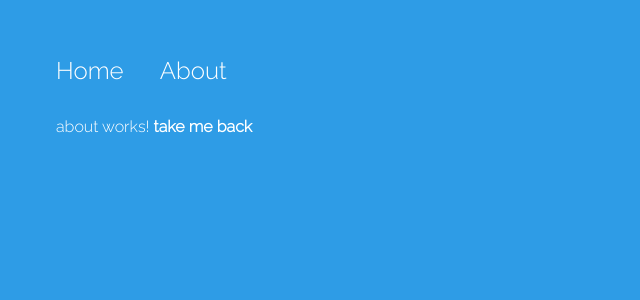
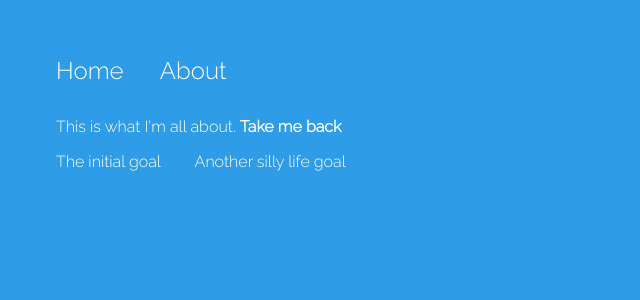
Before and after one commit to JesusRodriguezR/ng5-web, an Angular app: page /about/48 in a window 1280 px wide. Shown: the top 300 px of the page, without its empty margins (0-640 px from the left). Built offline with nearby package versions, Linux system fonts and the light colour scheme.

Commit message:
add services #11

```diff
--- a/src/app/about/about.component.html
+++ b/src/app/about/about.component.html
@@ -1,4 +1,9 @@
 <p>
-    about works!
-    <a href="" (click)="sendMeHome()"> <strong>take me back</strong> </a>
+    This is what I'm all about. <a href="" (click)="sendMeHome()"> <strong>Take me back</strong> </a>
 </p>
+
+<ul>
+    <li *ngFor="let goal of goals">
+        {{ goal }}
+    </li>
+</ul>
--- a/src/app/about/about.component.ts
+++ b/src/app/about/about.component.ts
@@ -1,6 +1,7 @@
 import { Component, OnInit } from '@angular/core';
 import { ActivatedRoute } from '@angular/router';
 import { Router } from '@angular/router';
+import { DataService } from '../data.service';
 
 @Component({
   selector: 'app-about',
@@ -9,13 +10,16 @@
 })
 export class AboutComponent implements OnInit {
 
-  constructor(private route: ActivatedRoute, private router: Router) {
+  goals: any;
+
+  constructor(private route: ActivatedRoute, private router: Router, private _data: DataService) {
     this.route.params.subscribe(
       res=> console.log(res.id)
     );
   }
 
-  ngOnInit(): void {
+  ngOnInit(): void{
+    this._data.goal.subscribe(res => this.goals = res);
   }
 
   sendMeHome(){
--- a/src/app/app.module.ts
+++ b/src/app/app.module.ts
@@ -1,6 +1,7 @@
 import { NgModule } from '@angular/core';
 import { BrowserModule } from '@angular/platform-browser';
 
+import { DataService } from './data.service';
 import { BrowserAnimationsModule } from '@angular/platform-browser/animations'
 import { FormsModule } from '@angular/forms';
 import { AppRoutingModule } from './app-routing.module';
@@ -20,7 +21,7 @@
     FormsModule,
     BrowserAnimationsModule
   ],
-  providers: [],
+  providers: [DataService],
   bootstrap: [AppComponent]
 })
 export class AppModule { }
--- /dev/null
+++ b/src/app/data.service.ts
@@ -0,0 +1,19 @@
+import { Injectable } from '@angular/core';
+//import { BehaviorSubject } from 'rxjs/BehaviorSubject';
+import { BehaviorSubject } from 'rxjs';
+
+@Injectable(//{
+  //providedIn: 'root'
+//}
+)
+export class DataService {
+
+  private goals = new BehaviorSubject<any>(['The initial goal', 'Another silly life goal']);
+  goal = this.goals.asObservable();
+
+  constructor() { }
+
+  changeGoal(goal: any){
+    this.goals.next(goal);
+  }
+}
--- a/src/app/home/home.component.ts
+++ b/src/app/home/home.component.ts
@@ -1,5 +1,6 @@
 import { Component, OnInit } from '@angular/core';
 import { trigger, style, transition, animate, keyframes, query, stagger} from '@angular/animations';
+import { DataService } from '../data.service';
 
 @Component({
   selector: 'app-home',
@@ -38,17 +39,25 @@
   goalText: string = 'My first life goal';
   goals: string[] = [];
 
-  constructor() { }
+  constructor(private _data: DataService) { }
 
   //Life-cycle hook which is initiated when the app loads.
   //cuando el componente se carga, se ejecuta esto:
   ngOnInit() {
+    this._data.goal.subscribe(res => this.goals = res);
     this.itemCount = this.goals.length;
+    this._data.changeGoal(this.goals);
   }
 
   addItem(){
     this.goals.push(this.goalText);
     this.goalText = '';
     this.itemCount = this.goals.length;
+    this._data.changeGoal(this.goals);
+  }
+
+  removeItem(i: any){
+    this.goals.splice(i, 1);
+    this._data.changeGoal(this.goals);
   }
 }
```
Also changed, not shown: 1 other file (tests, documents, lock files or other folders).
